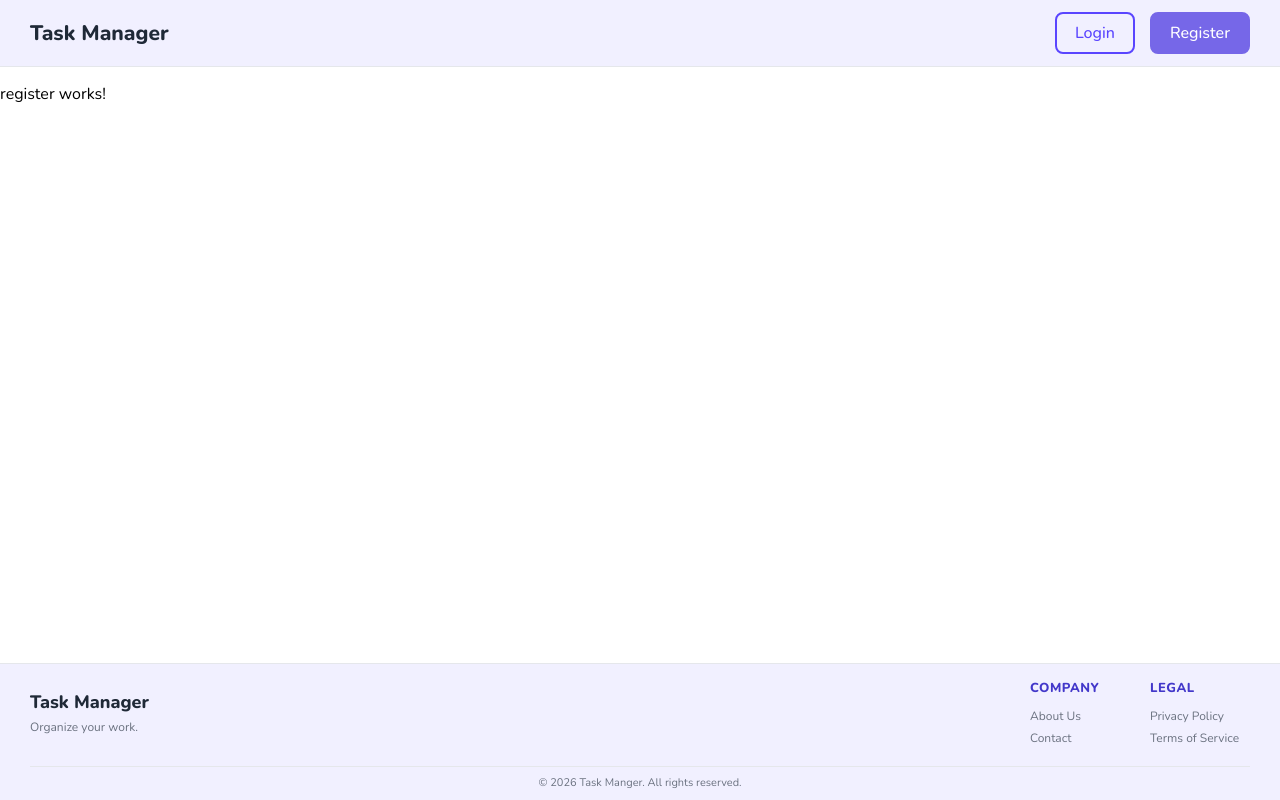
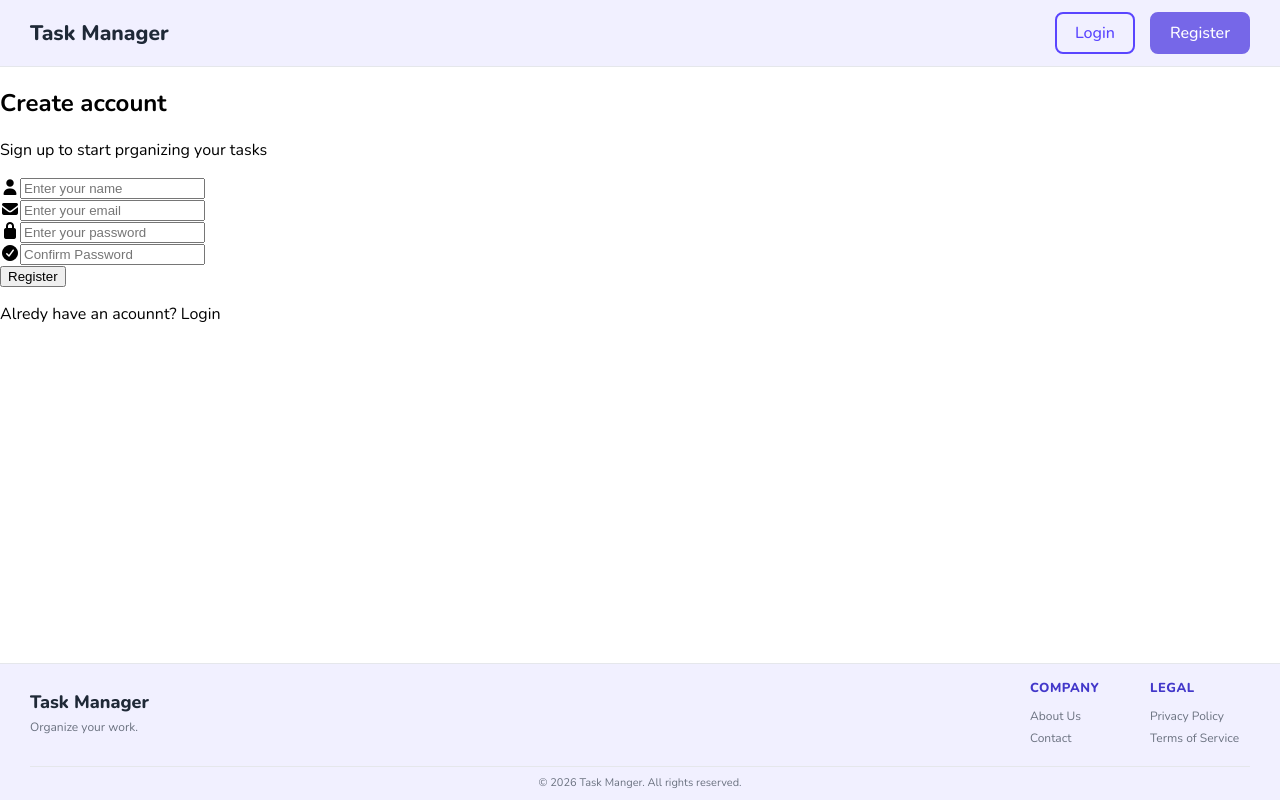
Before and after one commit to Ina2118/task-manager, an Angular app: page /register in a window 1280 px wide. Built offline with nearby package versions, Linux system fonts and the light colour scheme.

Commit message:
feat: implement login and registration page layouts

```diff
--- a/src/app/features/auth/login/login.html
+++ b/src/app/features/auth/login/login.html
@@ -1 +1,50 @@
-<p>login works!</p>
+
+<div class="login-container">
+    <div class="login-card">
+        <h1 class="login-title">Welcome back!</h1>
+
+        <p class="subtitle">
+            Login to continue managing your tasks.
+        </p>
+
+        <form>
+            <div class="input-box">
+                <i class="fa-solid fa-envelope"></i>
+
+                <input
+                    class="login-input"
+                    type="email"
+                    name="email"
+                    placeholder="Enter your email"
+                />
+            </div>
+
+            <div class="input-box">
+                <i class="fa-solid fa-lock"></i>
+
+                <input
+                    class="login-input"
+                    type="password"
+                    name="password"
+                    placeholder="Enter your password"
+                />
+            </div>
+
+            <div class="forgot-password">
+
+                <a routerLink="/forgot-password" class="forgot">
+                    Forgot password?
+                </a>
+            </div>
+
+            <button type="submit" class="login-btn">
+                Login
+            </button>
+        </form>
+
+        <p class="register">
+            Don't have an account?
+            <a routerLink="/register">Register</a>
+        </p>
+    </div>
+</div>
--- a/src/app/features/auth/register/register.html
+++ b/src/app/features/auth/register/register.html
@@ -1 +1,63 @@
-<p>register works!</p>
+<section class="register-page">
+    <div class="register-card">
+        <h1>Create account</h1>
+        <p class="subtitle">
+            Sign up to start prganizing your tasks
+        </p>
+    </div>
+
+    <form>
+        <div class="register-field">
+            <i class="fa-solid fa-user"></i>
+
+            <input
+            class="register-input"
+            type="text"
+            name="fullName"
+            placeholder="Enter your name"
+            />
+        </div>
+
+        <div class="register-field">
+            <i class="fa-solid fa-envelope"></i>
+            <input
+            class="register-input"
+            type="email"
+            name="email"
+            placeholder="Enter your email"
+            />
+        </div>
+
+        <div class="register-field">
+            <i class="fa-solid fa-lock"></i>
+
+            <input
+            class="register-input"
+            type="password"
+            name="password"
+            placeholder="Enter your password"
+            />
+        </div>
+
+        <div>
+            <i class="fa-solid fa-circle-check"></i>
+
+            <input
+            class="register-input"
+            type="password"
+            placeholder="Confirm Password"
+            />
+        </div>
+
+        <button type="submit" class="register">
+            Register
+        </button>
+    </form>
+
+    <p>
+        Alredy have an acounnt?
+        <a routerLink="/login">Login</a>
+    </p>
+
+
+</section>
```
